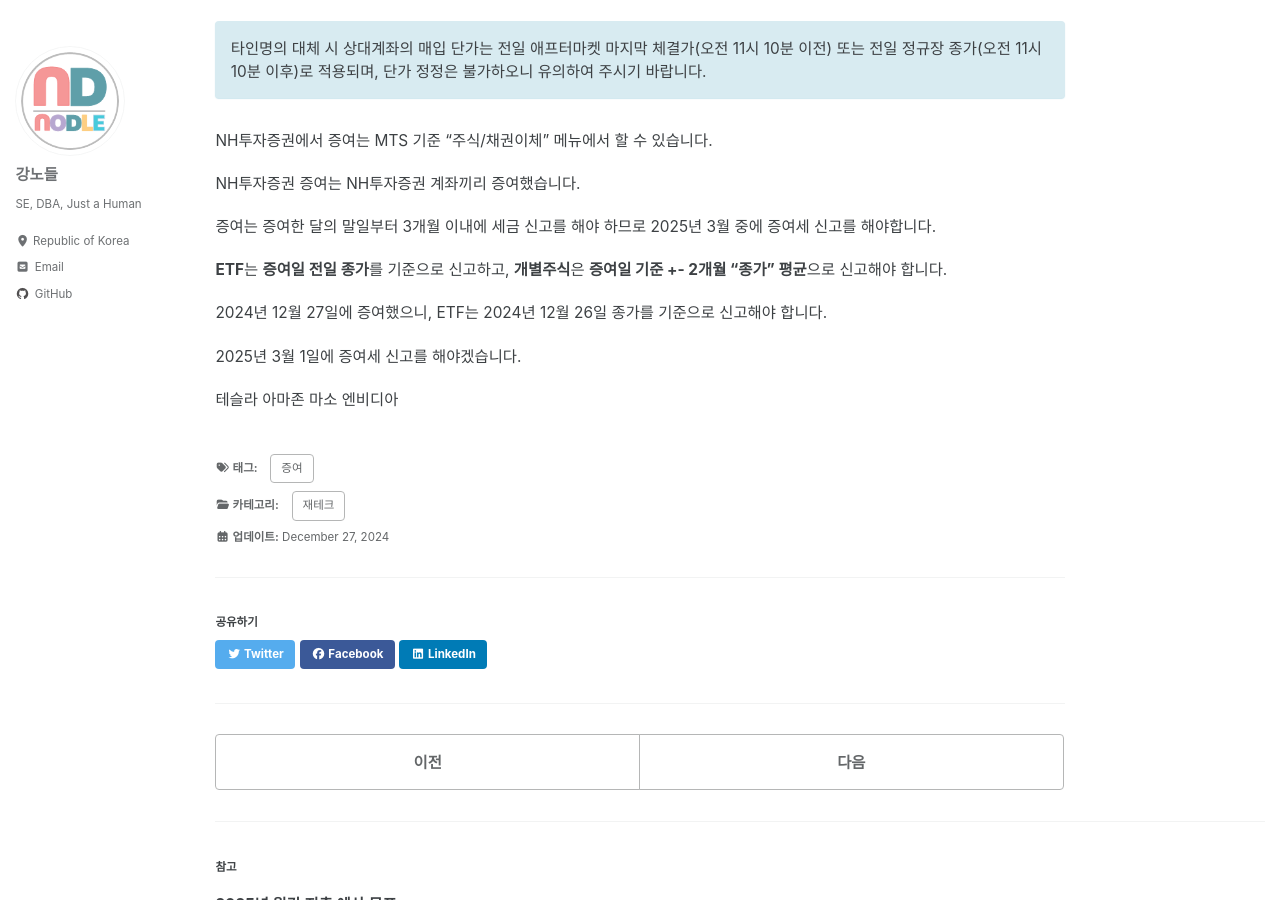
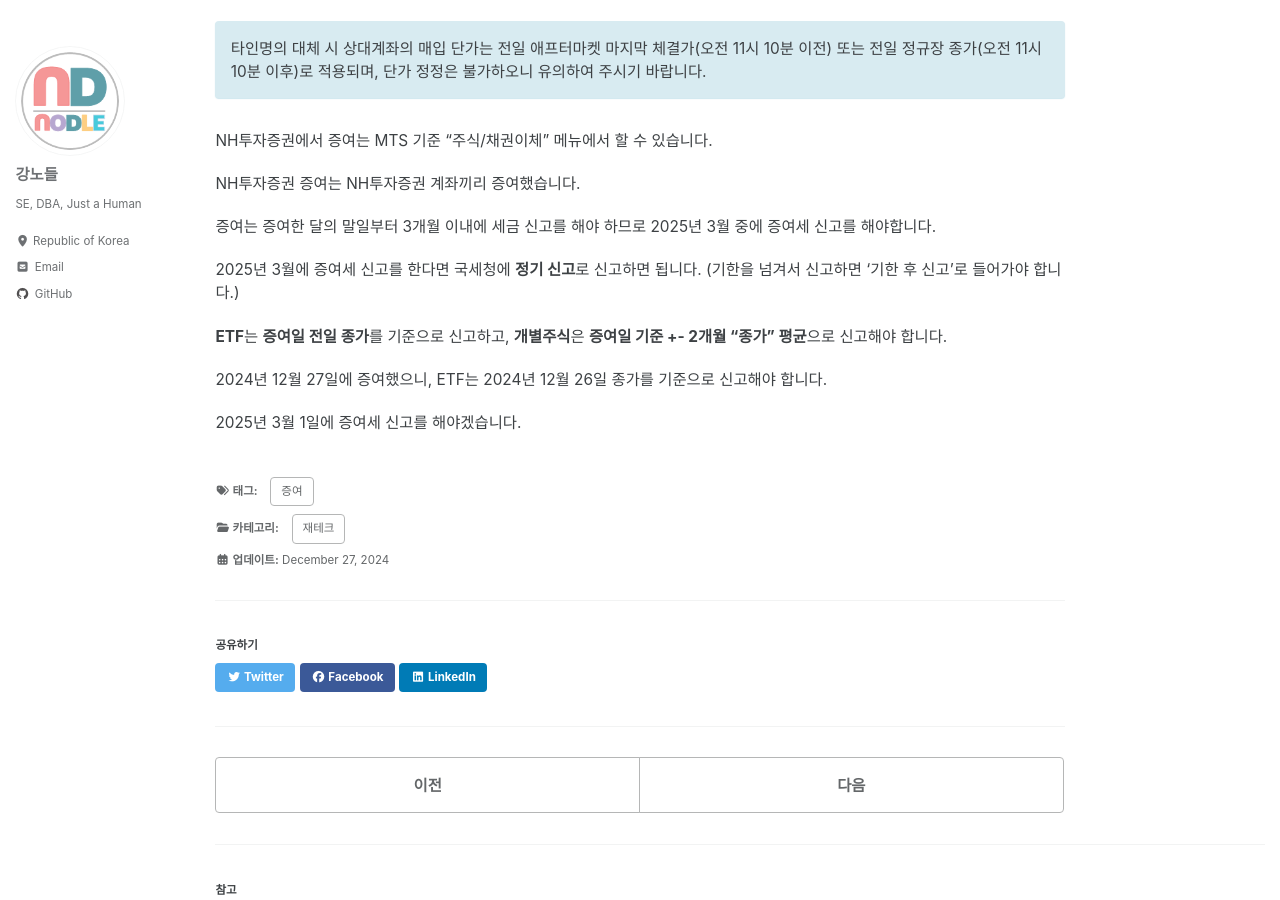
Before and after one commit to NodleKang/nodlekang.github.io, a Jekyll site: the page built from _posts/financial/2024-12-27-give-assets-2024.md, in a window 1280 px wide and 900 px high, scrolled down 345 px. Built offline with Jekyll 4.4.1, drawn with Linux system fonts in a browser that asks for light colours; cached includes are drawn as plain includes; some web fonts are replaced.

Commit message:
update post

```diff
--- a/_posts/financial/2024-12-27-give-assets-2024.md
+++ b/_posts/financial/2024-12-27-give-assets-2024.md
@@ -29,14 +29,10 @@ NH투자증권 증여는 NH투자증권 계좌끼리 증여했습니다.
 
 증여는 증여한 달의 말일부터 3개월 이내에 세금 신고를 해야 하므로 2025년 3월 중에 증여세 신고를 해야합니다.
 
+2025년 3월에 증여세 신고를 한다면 국세청에 **정기 신고**로 신고하면 됩니다. (기한을 넘겨서 신고하면 '기한 후 신고'로 들어가야 합니다.)
+
 **ETF**는 **증여일 전일 종가**를 기준으로 신고하고, **개별주식**은 **증여일 기준 +- 2개월 "종가" 평균**으로 신고해야 합니다.
 
 2024년 12월 27일에 증여했으니, ETF는 2024년 12월 26일 종가를 기준으로 신고해야 합니다.
 
 2025년 3월 1일에 증여세 신고를 해야겠습니다.
-
-
-테슬라
-아마존
-마소
-엔비디아
```
